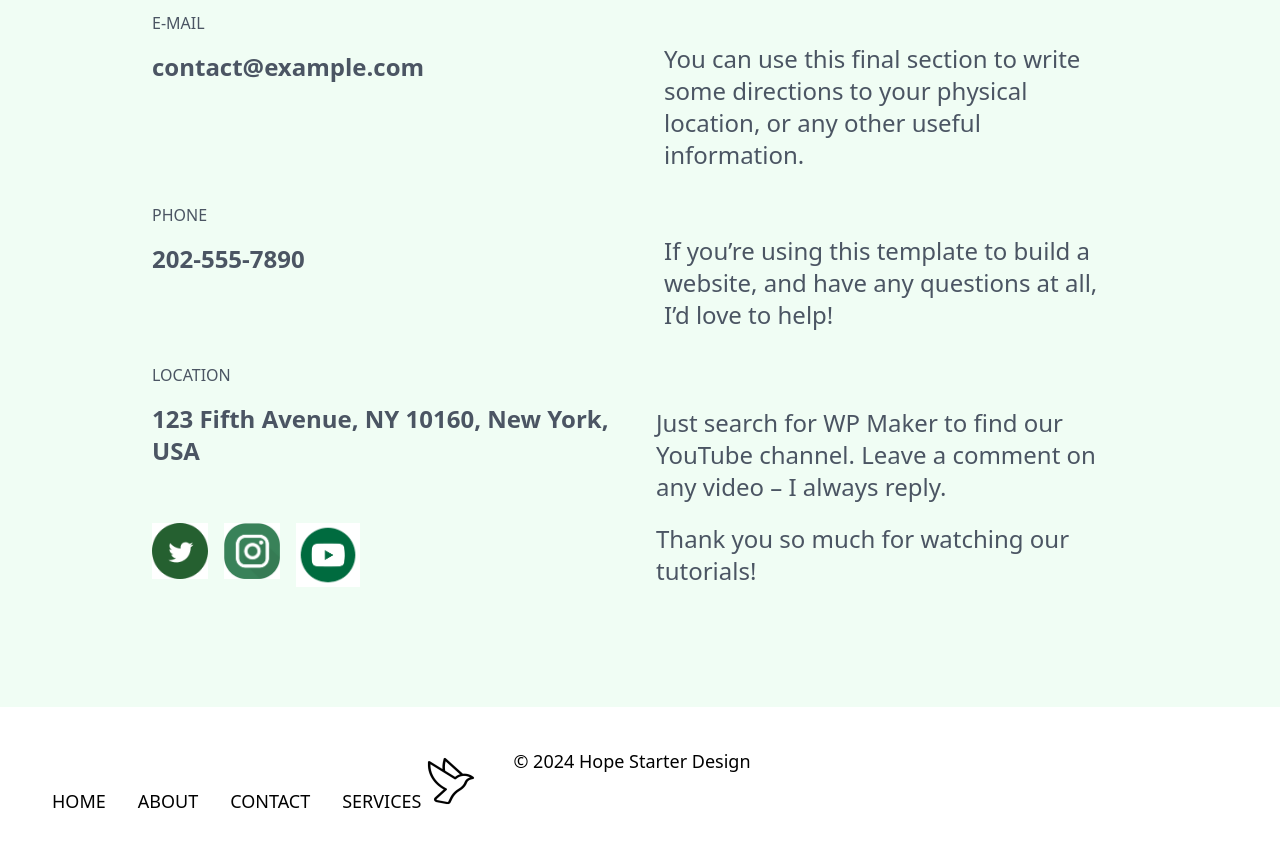
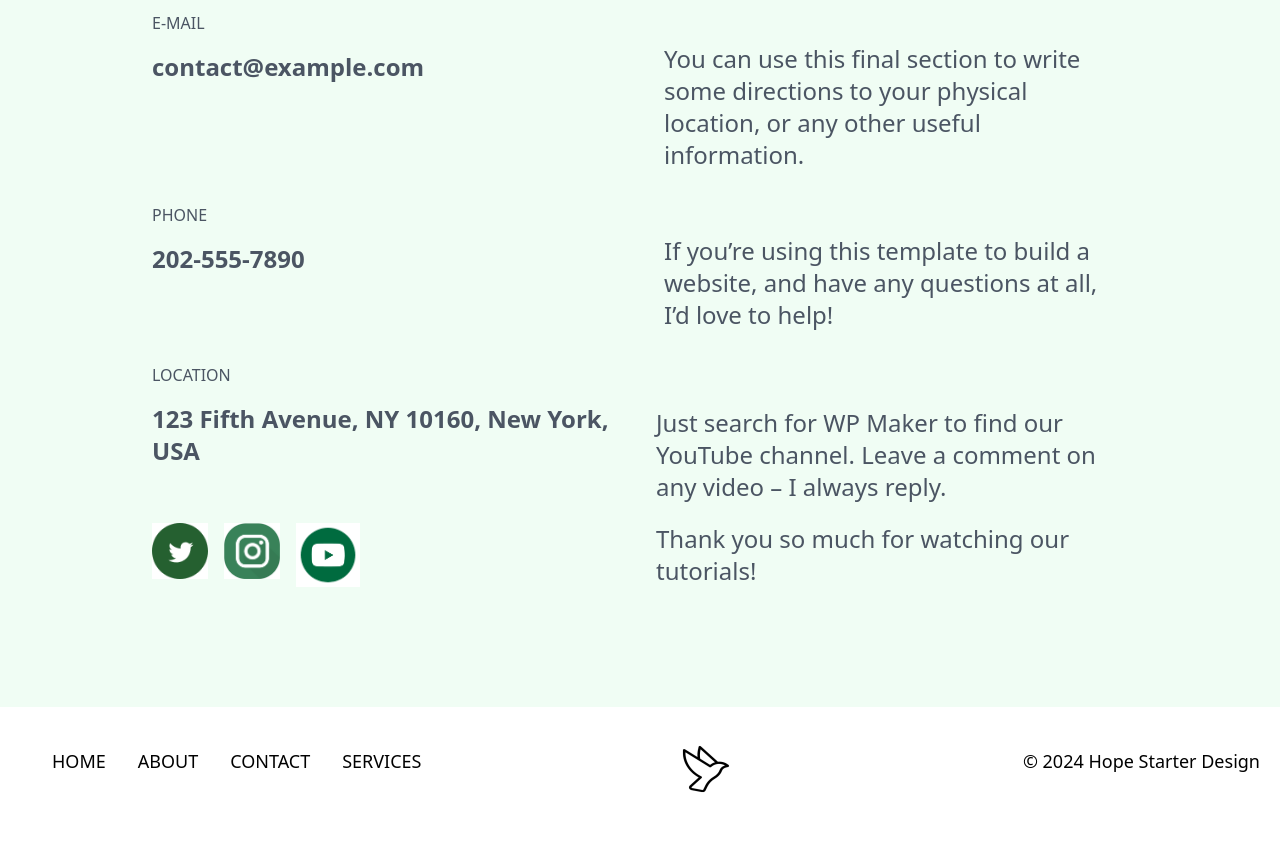
Before and after one commit to syedJunaid77/nature, a website: page src/contact.html in a window 1280 px wide. Shown: the part 1887-2734 px from the top of the page. Drawn offline with nearby package versions, Linux system fonts and the light colour scheme.

Commit message:
your message

```diff
--- a/src/contact.html
+++ b/src/contact.html
@@ -220,7 +220,7 @@
     <footer class="text-white  body-font">
         <div class="container px-5 py-8 mx-auto flex text-center justify-between sm:flex-row flex-col">
             <div class="flex  text-center justify-center  sm:flex-row flex-col">
-                <div class="flex flex-row space-x-4 mt-10">
+                <!-- <div class="flex flex-row space-x-4 mt-10"> -->
                 <p class="text-lg text-black sm:ml-4 sm:pl-4 sm:py-2 sm:mt-0 mt-2">HOME
                 </p>
                 <p class="text-lg text-black sm:ml-4 sm:pl-4 sm:py-2 sm:mt-0 mt-2">ABOUT
```
Lines whose indentation alone changed are shown as unchanged.
